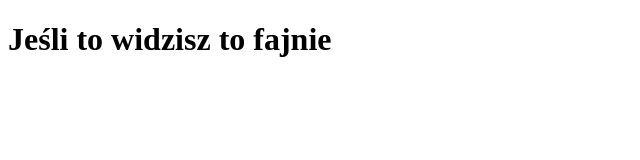
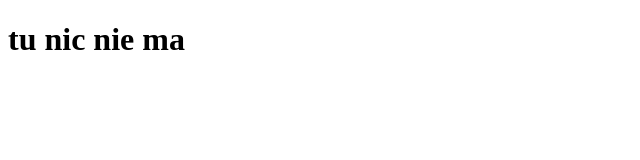
Before and after one commit to filipio15/filipio15.github.io, a plain HTML site: page index.html in a window 1280 px wide. Shown: the whole page, without its empty margins (0-640 px from the left). Drawn offline with Linux system fonts and the light colour scheme.

Commit message:
Update index.html content and heading

```diff
--- a/index.html
+++ b/index.html
@@ -6,6 +6,7 @@
     <title>kanapka</title>
 </head>
 <body>
-    <h1>Jeśli to widzisz to fajnie</h1>
+    <h1>tu nic nie ma</h1>
 </body>
+
 </html>
```
